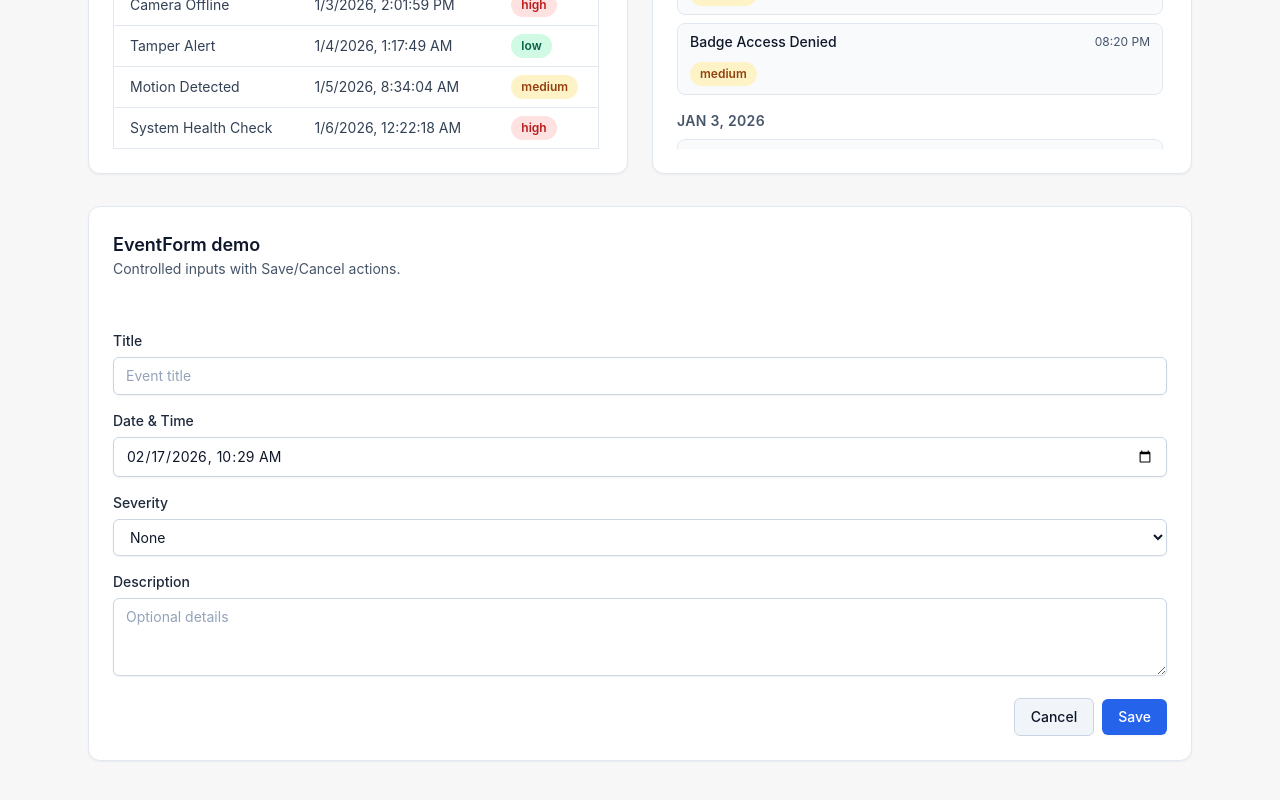
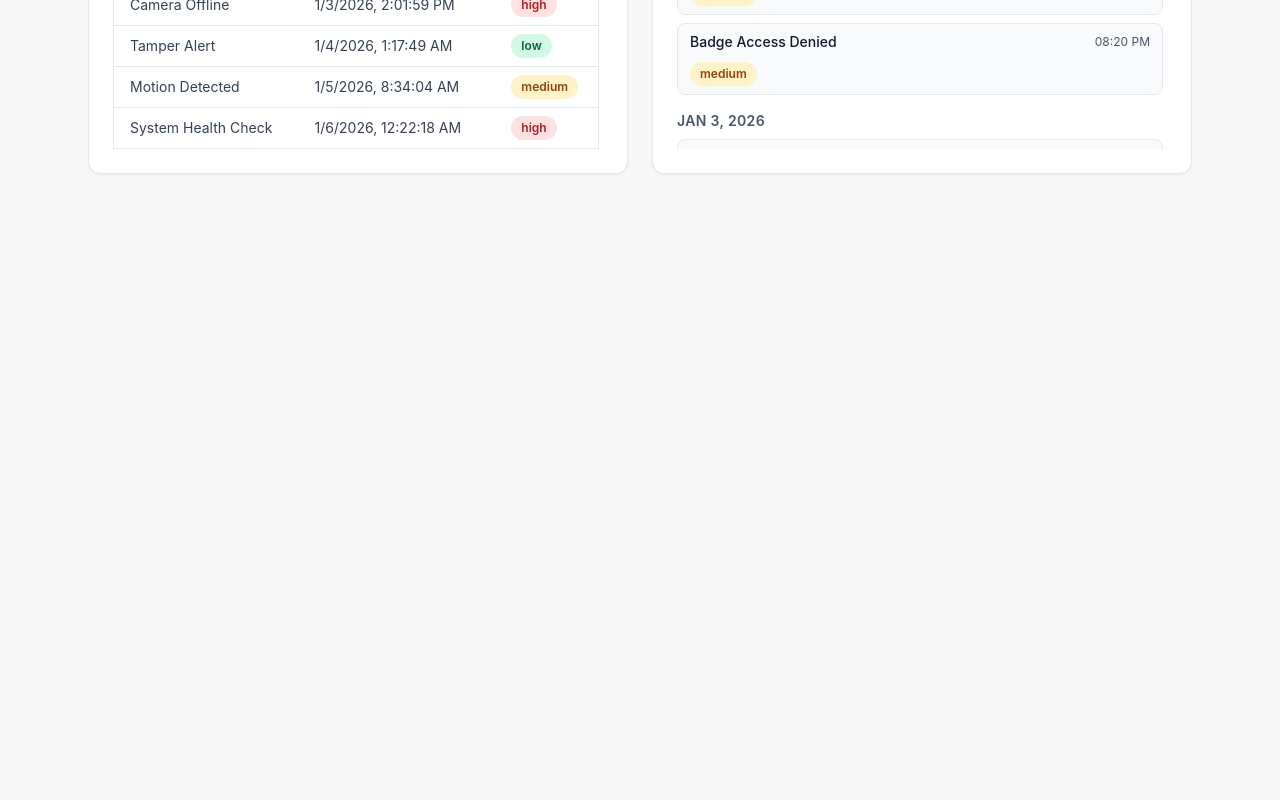
Before and after one commit to krisshkodrani/component-library-demo, a React (Vite) app: page / in a window 1280 px wide. Shown: the part 554-1354 px from the top of the page. After the commit the page ends 800 px from the top, so only its background shows below. Built offline with nearby package versions, Linux system fonts and the light colour scheme.

Commit message:
feat(demo): add New Event dialog and hook up EventForm

```diff
--- a/src/demo/DemoApp.tsx
+++ b/src/demo/DemoApp.tsx
@@ -3,6 +3,14 @@ import { makeMockEvents, type Event } from '../shared'
 import { DataGrid, EventForm, Timeline, type ColumnDef } from '../ui'
 import { Badge } from '../ui/primitives/Badge'
 import { Button } from '../ui/primitives/Button'
+import {
+  Dialog,
+  DialogContent,
+  DialogDescription,
+  DialogHeader,
+  DialogTitle,
+  DialogTrigger,
+} from '../ui/radix/Dialog'
 
 const severityVariantMap: Record<
   NonNullable<Event['severity']>,
@@ -18,6 +26,7 @@ export function DemoApp() {
   const [simulateEmpty, setSimulateEmpty] = useState(false)
   const [simulateLoading, setSimulateLoading] = useState(false)
   const [simulateError, setSimulateError] = useState(false)
+  const [isNewEventOpen, setIsNewEventOpen] = useState(false)
 
   const gridEvents = simulateEmpty ? [] : makeMockEvents(200)
   const timelineEvents = makeMockEvents(60)
@@ -63,7 +72,30 @@ export function DemoApp() {
             </span>
           </div>
         </div>
-        <Button variant="primary">New Event</Button>
+        <Dialog open={isNewEventOpen} onOpenChange={setIsNewEventOpen}>
+          <DialogTrigger asChild>
+            <Button variant="primary">New Event</Button>
+          </DialogTrigger>
+          <DialogContent>
+            <DialogHeader>
+              <DialogTitle>New Event</DialogTitle>
+              <DialogDescription>
+                Create a new event using the form below.
+              </DialogDescription>
+            </DialogHeader>
+            <EventForm
+              mode="add"
+              autoFocusTitle
+              onSave={(draft) => {
+                console.log('New event save', draft)
+                setIsNewEventOpen(false)
+              }}
+              onCancel={() => {
+                setIsNewEventOpen(false)
+              }}
+            />
+          </DialogContent>
+        </Dialog>
       </header>
 
       <section className="grid gap-6 md:grid-cols-2">
@@ -122,22 +154,6 @@ export function DemoApp() {
           </div>
         </article>
       </section>
-
-      <section className="rounded-xl border border-slate-200 bg-white p-6 shadow-sm">
-        <header className="mb-4">
-          <h2 className="text-lg font-semibold text-slate-900">EventForm demo</h2>
-          <p className="text-sm text-slate-600">Controlled inputs with Save/Cancel actions.</p>
-        </header>
-        <EventForm
-          mode="add"
-          onSave={(draft) => {
-            console.log('EventForm save', draft)
-          }}
-          onCancel={() => {
-            console.log('EventForm cancel')
-          }}
-        />
-      </section>
     </main>
   )
 }
--- a/src/ui/EventForm/EventForm.tsx
+++ b/src/ui/EventForm/EventForm.tsx
@@ -19,6 +19,7 @@ type EventFormProps = {
   initialValue?: EventDraft
   onSave: (draft: EventDraft) => void
   onCancel: () => void
+  autoFocusTitle?: boolean
 }
 
 type EventFormErrors = {
@@ -31,6 +32,7 @@ export function EventForm({
   initialValue,
   onSave,
   onCancel,
+  autoFocusTitle = false,
 }: EventFormProps) {
   const initialDateISO = initialValue?.dateISO ?? new Date().toISOString()
   const [draft, setDraft] = useState<EventDraft>({
@@ -106,6 +108,7 @@ export function EventForm({
         <Input
           ref={titleRef}
           id="event-form-title"
+          autoFocus={autoFocusTitle}
           value={draft.title}
           aria-invalid={Boolean(errors.title)}
           onChange={(event) => {
```
